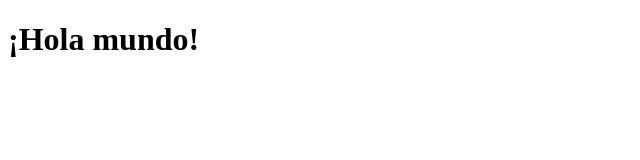
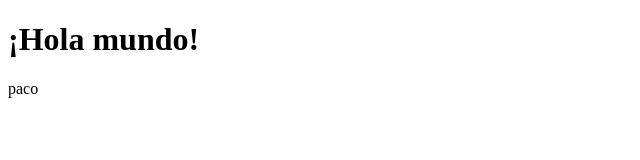
Before and after one commit to abdoonhdz/api-trivial, a plain HTML site: page index.html in a window 1280 px wide. Shown: the full height of the page, 0-640 px from the left. Drawn offline with Linux system fonts and the light colour scheme.

Commit message:
Update index.html

```diff
--- a/index.html
+++ b/index.html
@@ -10,6 +10,7 @@
 </head>
 <body>
     <h1>¡Hola mundo!</h1>
+    paco
 </body>
 <script src="./js/script.js" defer></script>
 </html>
```
